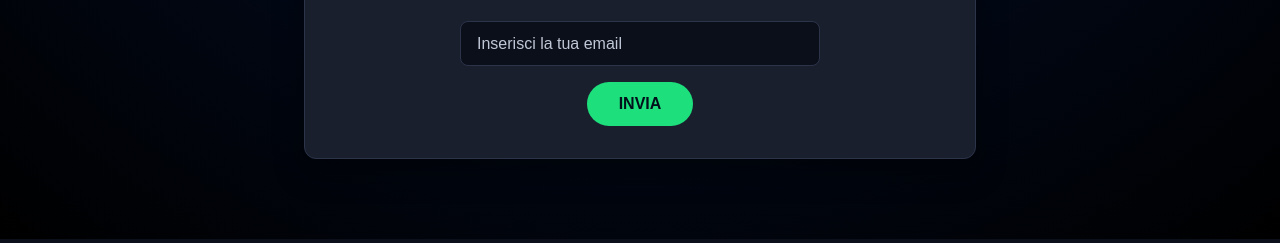
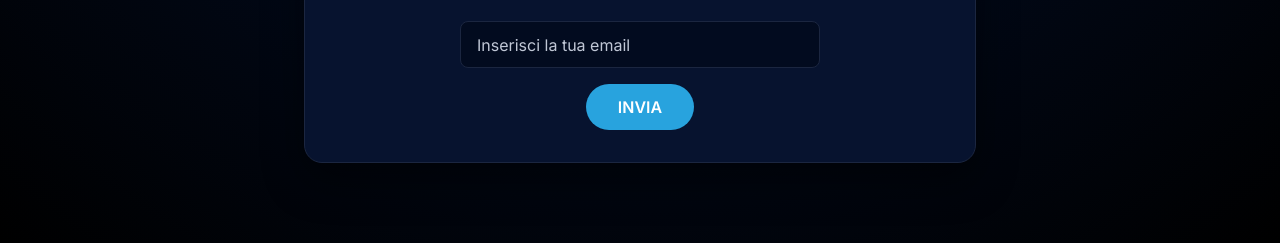
Before and after one commit to BrizioFab/Parthenoweb, a plain HTML site: page pages/contattaci.html in a window 1280 px wide. Shown: the part 565-808 px from the top of the page. Drawn offline with Linux system fonts and the light colour scheme.

Commit message:
Rework Contattaci
Speriamo che adesso Contattaci  vada bene

```diff
--- a/css/contatti.css
+++ b/css/contatti.css
@@ -1,22 +1,6 @@
-:root {
-    --bg-dark: #0b0f1a;
-    --text-light: #ffffff;
-    --text-muted: #c0c7d6;
-    --accent: #1ddf7c;
-    --accent-hover: #1aa96a;
-    --input-bg: #1a1f2e;
-    --border-color: #2c344a;
-    --font-main: system-ui, sans-serif;
-}
+/* Removed :root and body to avoid conflict with styles.css */
 
-body {
-    margin: 0;
-    font-family: var(--font-main);
-    background-color: var(--bg-dark);
-    color: var(--text-light);
-}
-
-.container {
+.contact-wrapper {
     max-width: 720px;
     margin: 0 auto;
     padding: 2rem 1.5rem;
@@ -54,14 +38,15 @@ body {
 .contact-info a {
     color: var(--accent);
     text-decoration: none;
+    font-weight: 500;
 }
 
 .cta-box {
-    background-color: var(--input-bg);
-    border: 1px solid var(--border-color);
-    border-radius: 12px;
+    background-color: var(--bg-card);
+    border: 1px solid var(--border-soft);
+    border-radius: var(--radius-lg);
     padding: 2rem;
-    box-shadow: 0 12px 30px rgba(0, 0, 0, 0.4);
+    box-shadow: var(--card-shadow);
 }
 
 .cta-box h2 {
@@ -90,11 +75,12 @@ body {
     width: 100%;
     max-width: 360px;
     padding: 0.8rem 1rem;
-    border-radius: 8px;
-    border: 1px solid var(--border-color);
-    background-color: var(--bg-dark);
-    color: var(--text-light);
+    border-radius: var(--radius-sm);
+    border: 1px solid var(--border-soft);
+    background-color: var(--bg-main);
+    color: var(--text-main);
     font-size: 1rem;
+    font-family: inherit;
 }
 
 .contact-form input::placeholder {
@@ -106,13 +92,16 @@ body {
     border: none;
     border-radius: 999px;
     background-color: var(--accent);
-    color: #02101b;
+    color: #ffffff;
     font-weight: 600;
     font-size: 1rem;
     cursor: pointer;
-    transition: background 0.2s ease;
+    transition: all var(--transition-fast);
+    font-family: inherit;
 }
 
 .contact-form button:hover {
     background-color: var(--accent-hover);
+    transform: translateY(-1px);
+    box-shadow: 0 10px 25px rgba(40, 163, 222, 0.4);
 }
--- a/pages/contattaci.html
+++ b/pages/contattaci.html
@@ -17,11 +17,13 @@
     <div id="navbar-placeholder"></div>
     <script src="../js/navbar.js"></script>
 
+    <main>
         <section class="contact-section">
-        <div class="container">
+            <div class="contact-wrapper">
                 <h1 class="contact-title">Ottieni subito la tua consulenza gratuita!</h1>
                 <p class="contact-subtitle">
-                Piccola o grande che sia, la tua azienda apprezzerà il nostro aiuto finanziario e le nostre consulenze
+                    Piccola o grande che sia, la tua azienda apprezzerà il nostro aiuto finanziario e le nostre
+                    consulenze
                     aziendali! Siamo felici quando anche i nostri clienti lo sono...
                 </p>
 
@@ -34,7 +36,8 @@
                     <h2>CONSULENZA GRATUITA</h2>
                     <p>
                         Lorem ipsum, dolor sit amet consectetur adipisicing elit. Eaque repellendus quis, suscipit nisi
-                    ipsam quod autem corrupti? Saepe quis, cupiditate aliquid magnam a, sunt autem perferendis libero
+                        ipsam quod autem corrupti? Saepe quis, cupiditate aliquid magnam a, sunt autem perferendis
+                        libero
                         possimus soluta eaque.
                     </p>
 
@@ -45,6 +48,7 @@
                 </div>
             </div>
         </section>
+    </main>
 </body>
 
 </html>
```
Lines whose indentation alone changed are shown as unchanged.
